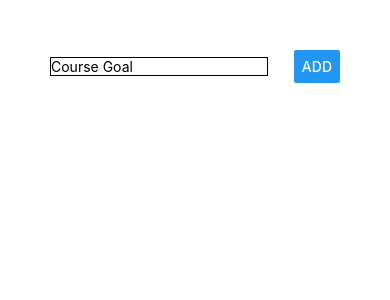
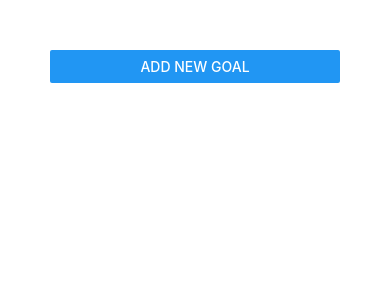
Before and after one commit to Johnnie71/ReactNative-Goals-App, a React Native app: screen / in a window 390 px wide. Shown: the top 300 px of the page. Built offline with nearby package versions, Linux system fonts and the light colour scheme.

Commit message:
Added Modal

```diff
--- a/App.js
+++ b/App.js
@@ -1,12 +1,13 @@
 import { StatusBar } from 'expo-status-bar';
 import React, { useState } from 'react';
-import { StyleSheet, Text, View, TextInput, Button, FlatList } from 'react-native';
+import { StyleSheet, View, Button, FlatList } from 'react-native';
 import GoalItem from "./components/GoalItem";
 import GoalInput from "./components/GoalInput";
 
 export default function App() {
 
   const [courseGoals, setCourseGoals] = useState([]);
+  const [isAddMode, setIsAddMode] = useState(false);
 
   const addGoalHandler = (enteredGoal) => {
     setCourseGoals(currentGoals => [...currentGoals, {
@@ -23,7 +24,8 @@
   return (
     <View style={styles.screen}>
       <StatusBar style="auto" />
-      <GoalInput onAddGoal={addGoalHandler}/>
+       <Button title="Add New Goal" onPress={() => setIsAddMode(true)}/>
+        <GoalInput visible={isAddMode} onAddGoal={addGoalHandler}/>
       <FlatList
         keyExtractor={(item, index) => item.id}
         data={courseGoals}
--- a/components/GoalInput.js
+++ b/components/GoalInput.js
@@ -1,5 +1,5 @@
 import React, { useState } from 'react';
-import {View, TextInput, Button, StyleSheet} from 'react-native';
+import {View, TextInput, Button, StyleSheet, Modal} from 'react-native';
 
 const GoalInput = props => {
     const [enteredGoal, setEnteredGoal] = useState("");
@@ -9,6 +9,7 @@
       }
 
     return (
+      <Modal visible={props.visible} animationType="slide">
         <View style={styles.inputContainer}>
           <TextInput placeholder="Course Goal"
           style={styles.textInput}
@@ -16,13 +17,14 @@
           value={enteredGoal}/>
           <Button title="ADD" onPress={props.onAddGoal.bind(this, enteredGoal)}/>
         </View>
+      </Modal>
     )
 };
 
 const styles = StyleSheet.create({
     inputContainer: {
-        flexDirection: "row",
-        justifyContent: "space-between",
+        flex: 1,
+        justifyContent: "center",
         alignItems: "center",
       },
       textInput: {
```
Lines whose indentation alone changed are shown as unchanged.
